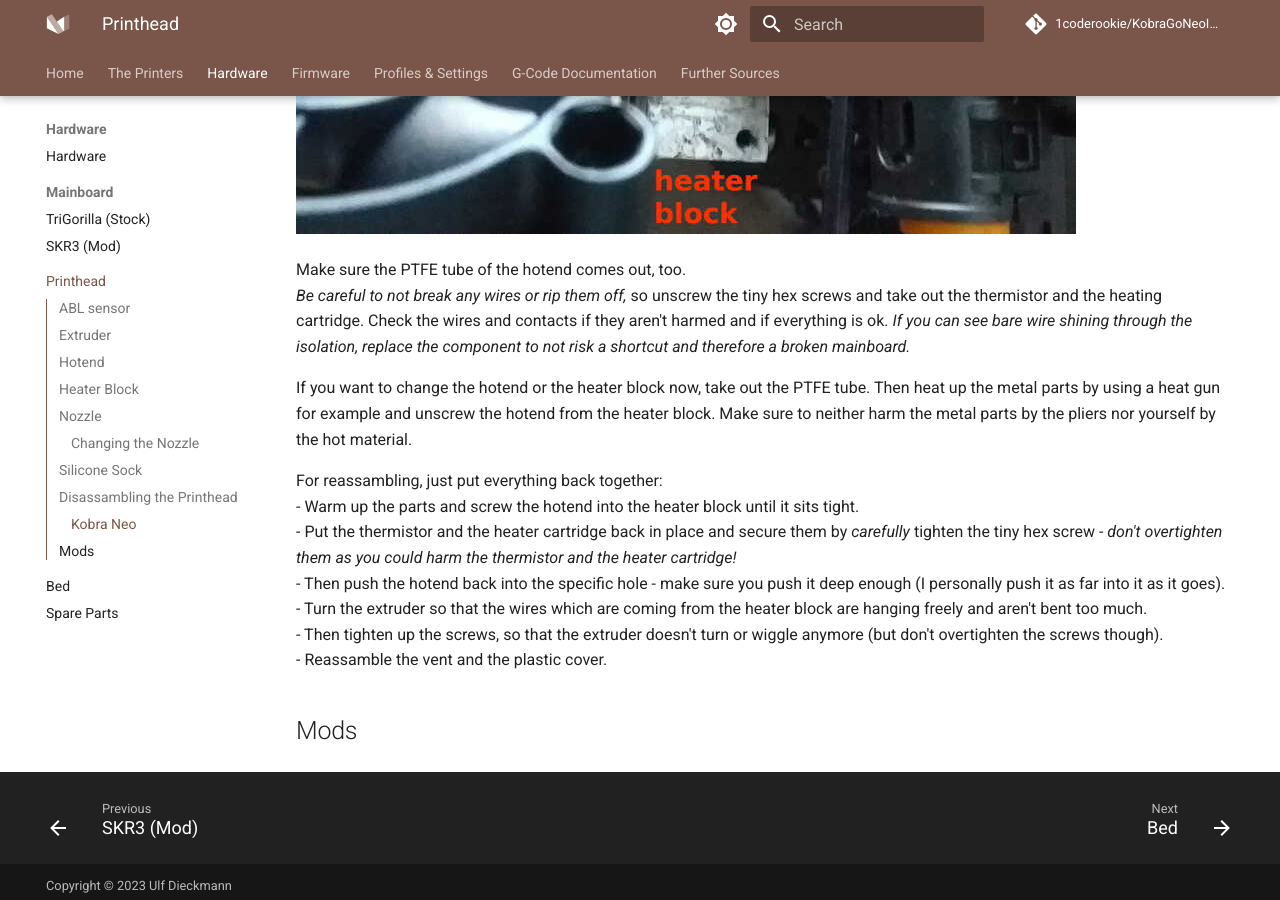
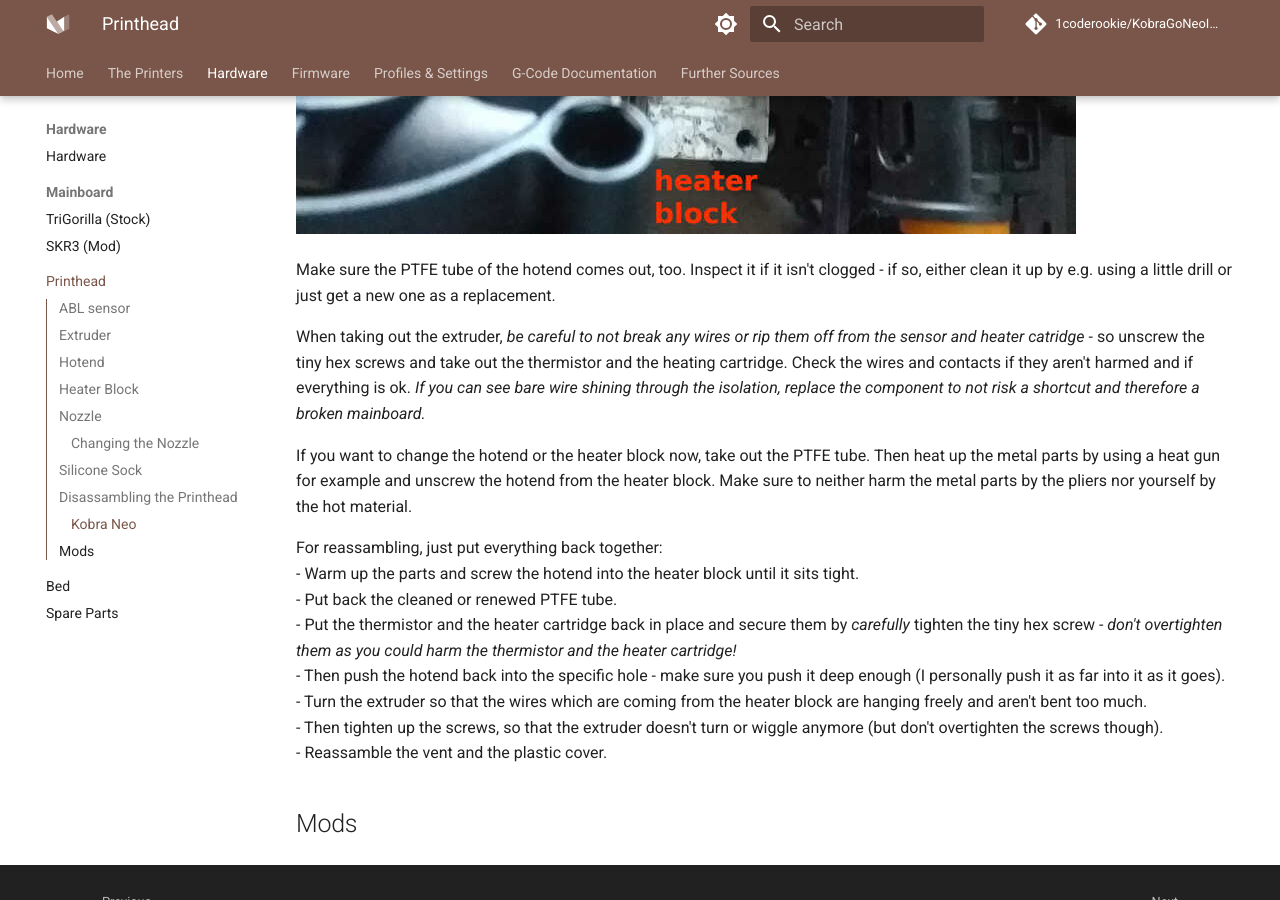
Before and after one commit to 1coderookie/KobraGoNeoInsights, an MkDocs documentation site: the page built from docs/hardware/printhead.md, in a window 1280 px wide and 900 px high, scrolled down 4506 px. Built offline with MkDocs 1.6.1 and Material for MkDocs 9.7.7, drawn with Linux system fonts in a browser that asks for light colours; comment, search, counter and statistics services are not loaded.

Commit message:
Update printhead.md

```diff
--- a/docs/hardware/printhead.md
+++ b/docs/hardware/printhead.md
@@ -81,13 +81,15 @@ Then you'll see two hexagon socket screws at the side, which are holding the hot
 
 ![Loosen the screws to take out the extruder](../assets/images/head_neo_vent-dis-extruder_web.jpg)
 
-Make sure the PTFE tube of the hotend comes out, too.
-*Be careful to not break any wires or rip them off,* so unscrew the tiny hex screws and take out the thermistor and the heating cartridge. Check the wires and contacts if they aren't harmed and if everything is ok. *If you can see bare wire shining through the isolation, replace the component to not risk a shortcut and therefore a broken mainboard.*
+Make sure the PTFE tube of the hotend comes out, too. Inspect it if it isn't clogged - if so, either clean it up by e.g. using a little drill or just get a new one as a replacement.
+
+When taking out the extruder, *be careful to not break any wires or rip them off from the sensor and heater catridge* - so unscrew the tiny hex screws and take out the thermistor and the heating cartridge. Check the wires and contacts if they aren't harmed and if everything is ok. *If you can see bare wire shining through the isolation, replace the component to not risk a shortcut and therefore a broken mainboard.*
 
 If you want to change the hotend or the heater block now, take out the PTFE tube. Then heat up the metal parts by using a heat gun for example and unscrew the hotend from the heater block. Make sure to neither harm the metal parts by the pliers nor yourself by the hot material.
 
 For reassambling, just put everything back together:
 - Warm up the parts and screw the hotend into the heater block until it sits tight.
+- Put back the cleaned or renewed PTFE tube.
 - Put the thermistor and the heater cartridge back in place and secure them by *carefully* tighten the tiny hex screw - *don't overtighten them as you could harm the thermistor and the heater cartridge!*
 - Then push the hotend back into the specific hole - make sure you push it deep enough (I personally push it as far into it as it goes).
 - Turn the extruder so that the wires which are coming from the heater block are hanging freely and aren't bent too much.
```
